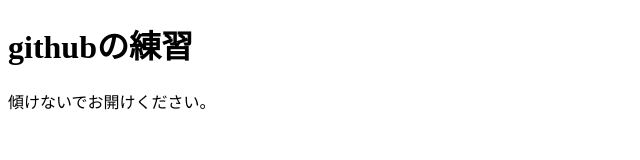
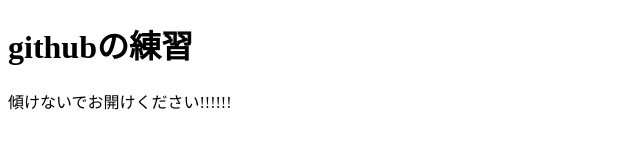
Before and after one commit to ShpTomoya/git-test2, a plain HTML site: page index.html in a window 1280 px wide. Shown: the full height of the page, 0-640 px from the left. Drawn offline with Linux system fonts and the light colour scheme.

Commit message:
no message

```diff
--- a/index.html
+++ b/index.html
@@ -6,6 +6,6 @@
   </head>
   <body>
     <h1>githubの練習</h1>
-    <p>傾けないでお開けください。</p>
+    <p>傾けないでお開けください!!!!!!</p>
   </body>
 </html>
```
